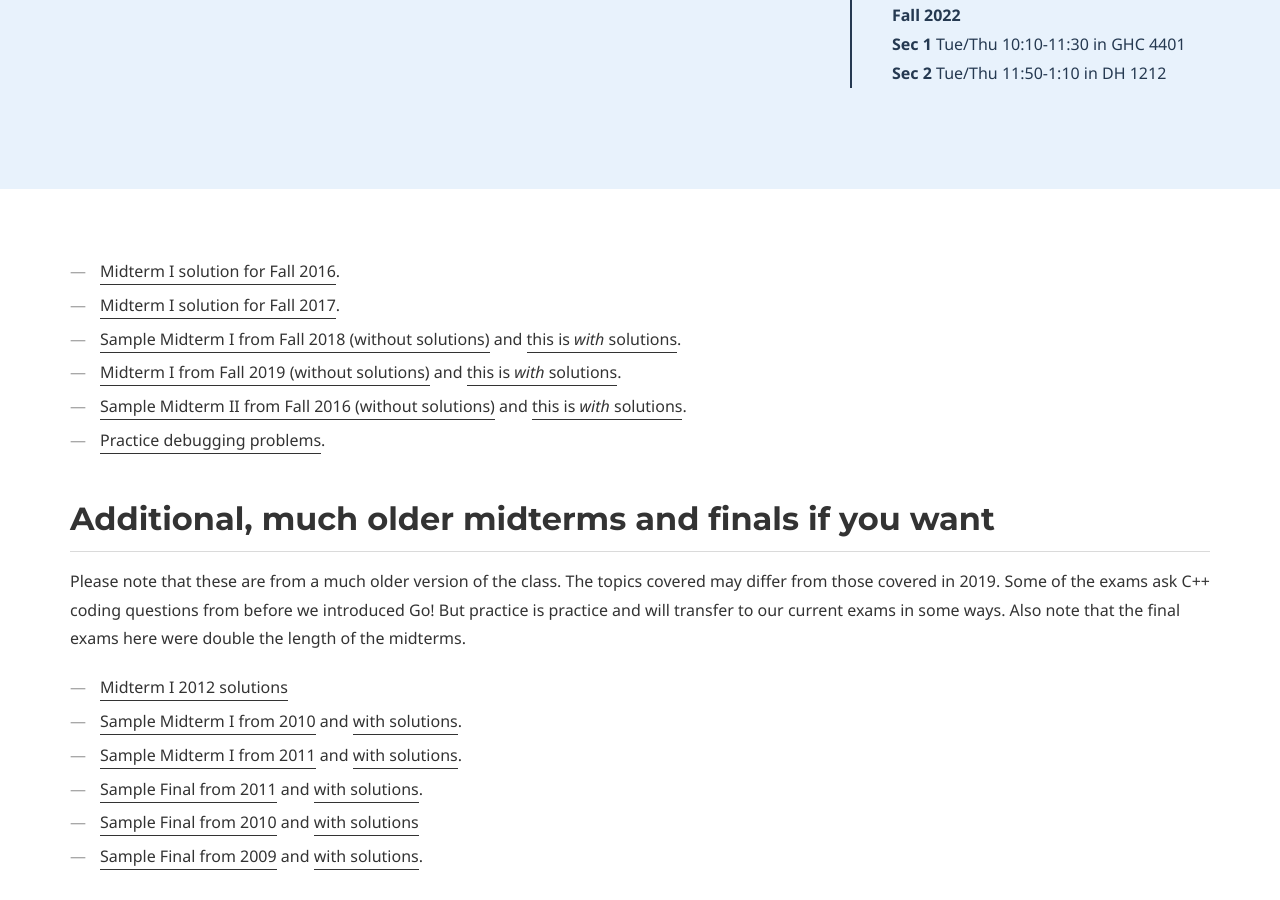
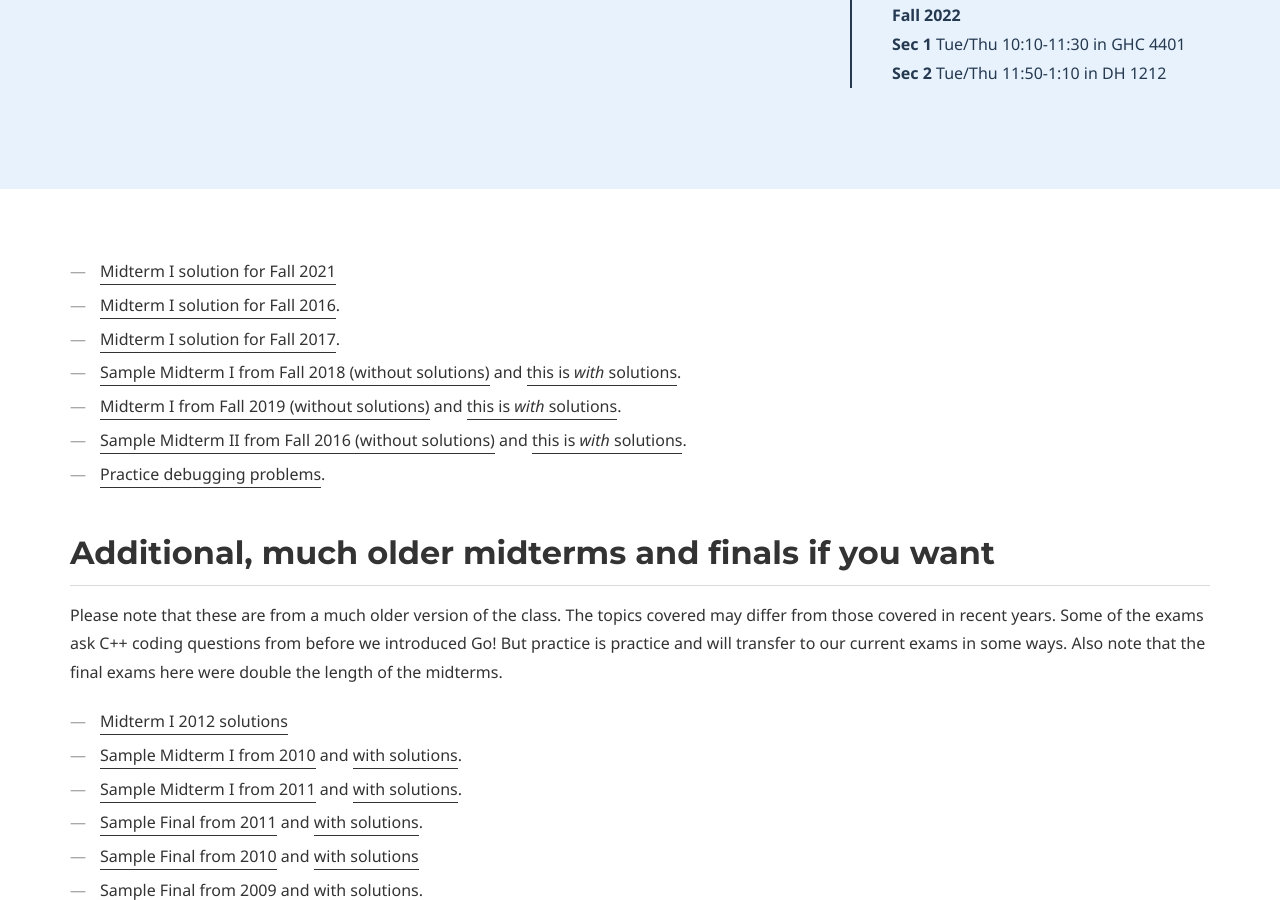
Before and after one commit to 15-440/website, a Jekyll site: the page built from past-exams.md, in a window 1280 px wide and 900 px high, scrolled down 692 px. Built offline with Jekyll 4.4.1, drawn with Linux system fonts in a browser that asks for light colours.

Commit message:
past exams

```diff
--- a/past-exams.md
+++ b/past-exams.md
@@ -9,6 +9,7 @@ buttons:
 micro_nav: false
 ---
 
+- [Midterm I solution for Fall 2021](https://www.synergylabs.org/courses/15-440/assignments/Midterm1-Fall2021-solutions.pdf)
 - [Midterm I solution for Fall 2016](http://www.cs.cmu.edu/~srini/15-440/lectures/midterm-Fall2016-solve.pdf).
 - [Midterm I solution for Fall 2017](https://www.cs.cmu.edu/~dberger1/15-440-fall17/midterm-f2017.pdf).
 - [Sample Midterm I from Fall 2018 (without solutions)](https://www.synergylabs.org/courses/15-440/assignments/Fall2018-Midterm-I-noAnswers.pdf) and [this is *with* solutions](https://www.synergylabs.org/courses/15-440/assignments/Fall2018-Midterm-I-WithSolutions.pdf).
@@ -18,7 +19,7 @@ micro_nav: false
 
 ## Additional, much older midterms and finals if you want
 
-Please note that these are from a much older version of the class. The topics covered may differ from those covered in 2019. Some of the exams ask C++ coding questions from before we introduced Go! But practice is practice and will transfer to our current exams in some ways. Also note that the final exams here were double the length of the midterms.
+Please note that these are from a much older version of the class. The topics covered may differ from those covered in recent years. Some of the exams ask C++ coding questions from before we introduced Go! But practice is practice and will transfer to our current exams in some ways. Also note that the final exams here were double the length of the midterms.
 
 - [Midterm I 2012 solutions](http://www.cs.cmu.edu/~dga/15-440/F12/midterm2012-solve.pdf)
 - [Sample Midterm I from 2010](http://www.cs.cmu.edu/~dga/15-440/F12/midterm2010_noans.pdf) and [with solutions](http://www.cs.cmu.edu/~dga/15-440/F12/midterm2010_solve.pdf).
```
